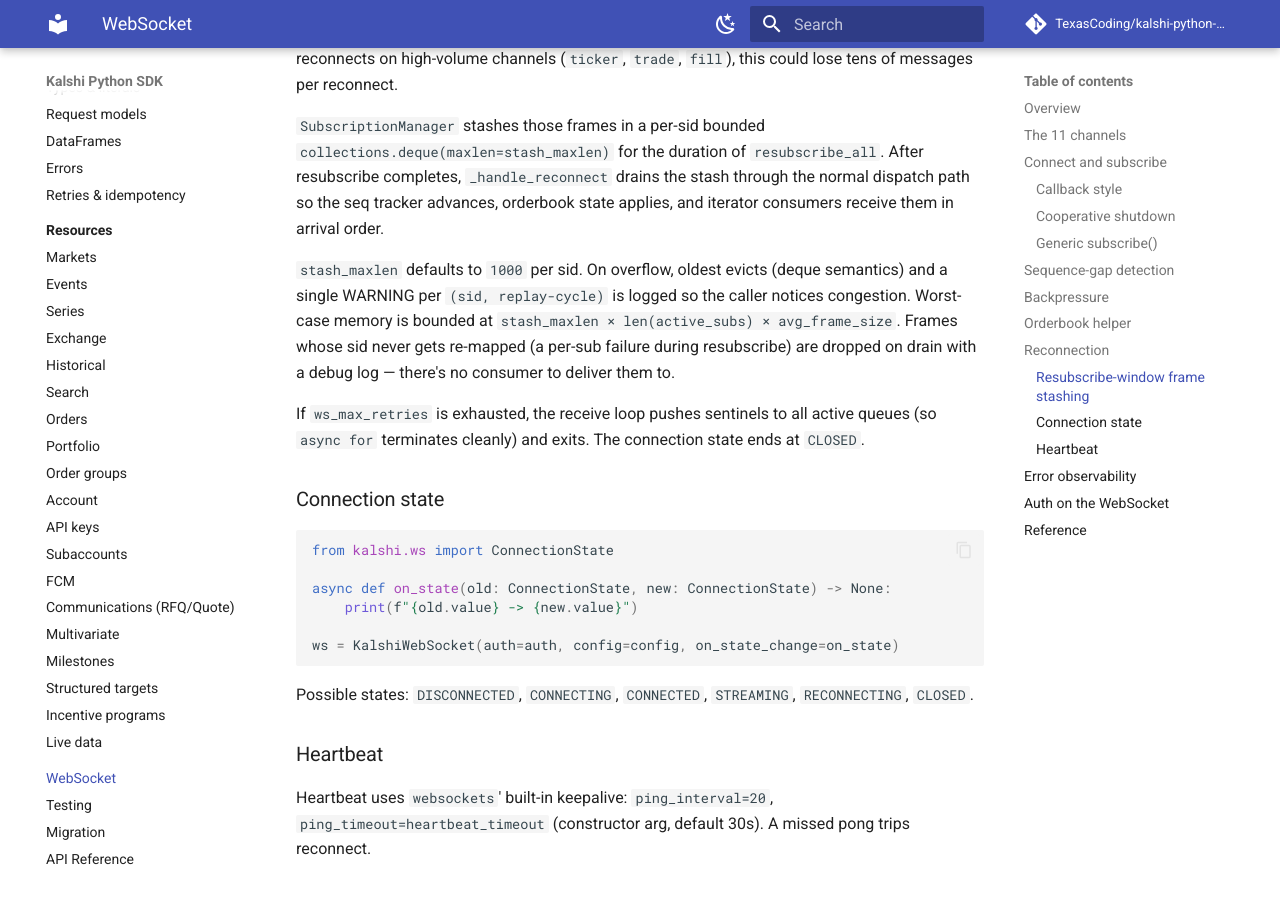
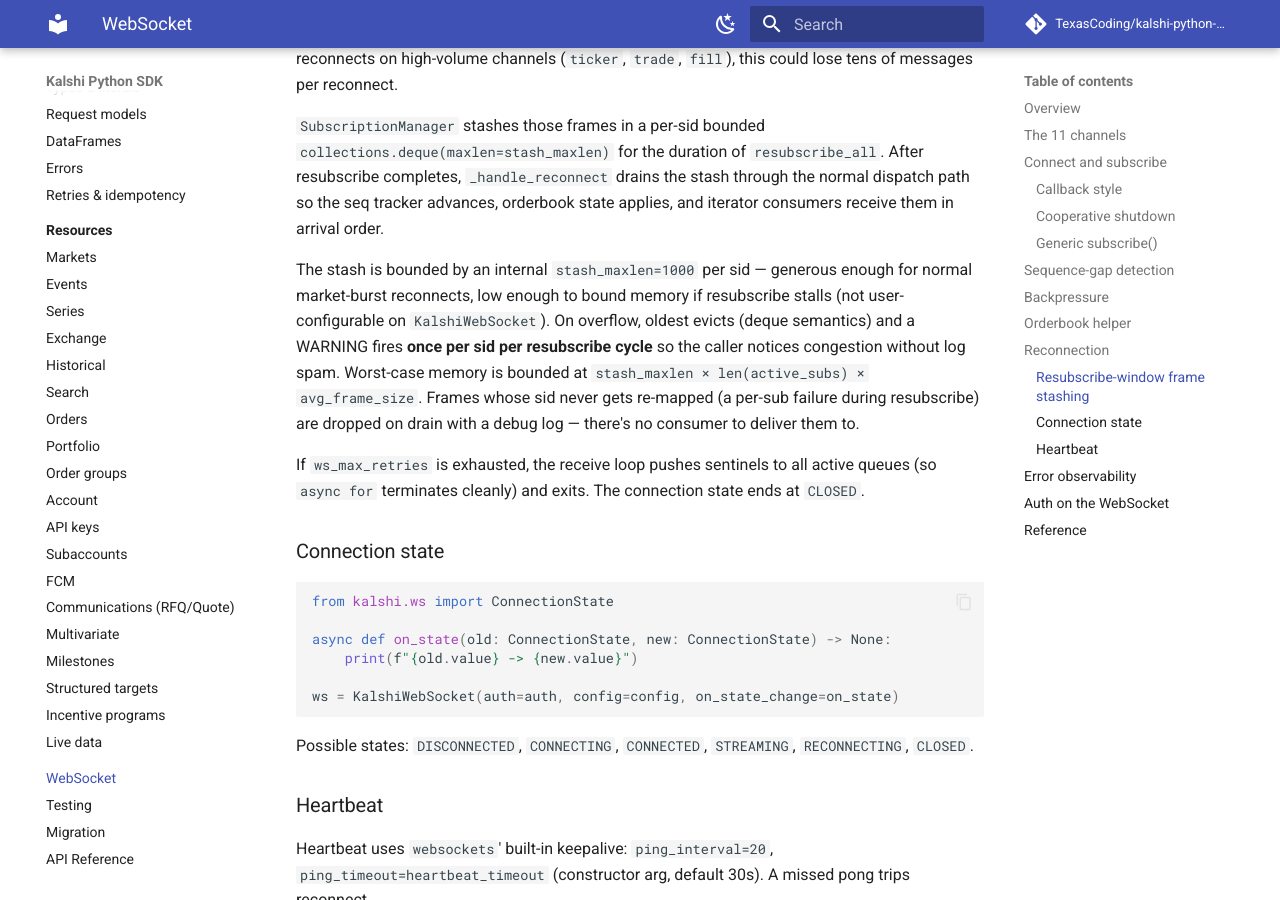
Before and after one commit to TexasCoding/kalshi-python-sdk, an MkDocs documentation site: the page built from docs/websockets.md, in a window 1280 px wide and 900 px high, scrolled down 6819 px. Built offline with MkDocs 1.6.1 and Material for MkDocs 9.7.7, drawn with Linux system fonts in a browser that asks for light colours; comment, search, counter and statistics services are not loaded.

Commit message:
fixup: round-4/5 bot suggestions on PR #188
Round 4: stash WARNING dedup wording aligned to set[int] impl ('once per sid per resubscribe cycle' instead of '(sid, replay-cycle)' tuple-implying phrasing). Round 5: NullableList[MarketMetadata] replaced with plain-English coercion behavior in events.md (NullableList is internal type). Also clarified stash_maxlen=1000 is not user-configurable on KalshiWebSocket.

```diff
--- a/docs/websockets.md
+++ b/docs/websockets.md
@@ -298,9 +298,12 @@ the stash through the normal dispatch path so the seq tracker advances,
 orderbook state applies, and iterator consumers receive them in arrival
 order.
 
-`stash_maxlen` defaults to `1000` per sid. On overflow, oldest evicts (deque
-semantics) and a single WARNING per `(sid, replay-cycle)` is logged so the
-caller notices congestion. Worst-case memory is bounded at
+The stash is bounded by an internal `stash_maxlen=1000` per sid — generous
+enough for normal market-burst reconnects, low enough to bound memory if
+resubscribe stalls (not user-configurable on `KalshiWebSocket`). On
+overflow, oldest evicts (deque semantics) and a WARNING fires **once per
+sid per resubscribe cycle** so the caller notices congestion without log
+spam. Worst-case memory is bounded at
 `stash_maxlen × len(active_subs) × avg_frame_size`. Frames whose sid never
 gets re-mapped (a per-sub failure during resubscribe) are dropped on drain
 with a debug log — there's no consumer to deliver them to.
```
Also changed, not shown: docs/resources/events.md (+4 -3 lines).
